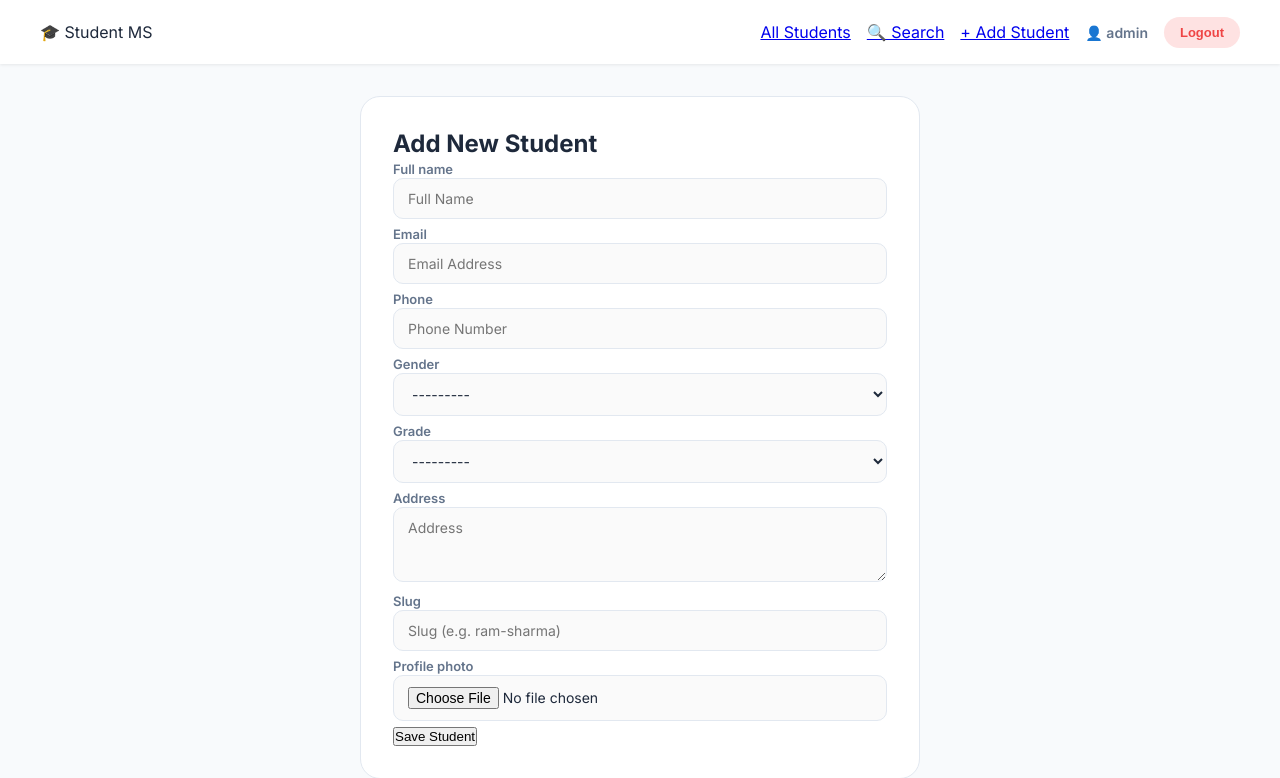
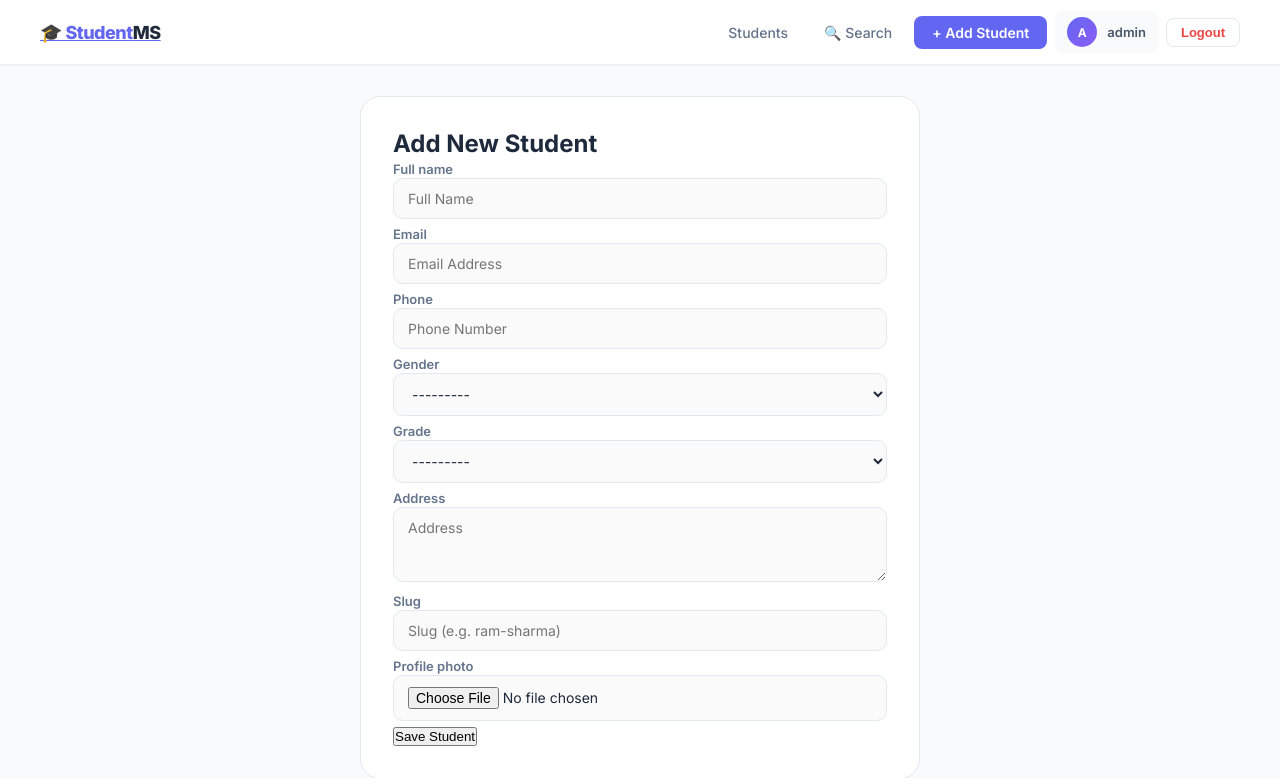
Before and after one commit to krimongurung524-rgb/Student-management-system, a Django app: page /students/create/ in a window 1280 px wide. Shown: the top 778 px of the page. Run offline with Django 5.2, Linux system fonts and the light colour scheme; a user stored in the database is signed in.

Commit message:
navbar is modified

```diff
--- a/studentms/templates/core/navbar.html
+++ b/studentms/templates/core/navbar.html
@@ -1,22 +1,23 @@
 <nav>
-    <span class="logo">🎓 Student MS</span>
-    <div style="display:flex; align-items:center; gap:16px;">
-        <a href="{% url 'student_list' %}">All Students</a>
-        <a href="{% url 'student_search' %}">🔍 Search</a>
-        <a href="{% url 'student_create' %}" class="btn-pill">+ Add Student</a>
+    <a href="{% url 'student_list' %}" class="nav-logo">
+        🎓 Student<span>MS</span>
+    </a>
+
+    <div class="nav-links">
+        <a href="{% url 'student_list' %}" class="nav-link">Students</a>
+        <a href="{% url 'student_search' %}" class="nav-link">🔍 Search</a>
+        <a href="{% url 'student_create' %}" class="nav-btn">+ Add Student</a>
 
         {% if request.user.is_authenticated %}
-            <span style="color:#64748b; font-size:14px; font-weight:600;">
-                👤 {{ request.user.username }}
-            </span>
+            <div class="nav-user">
+                <div class="nav-avatar">
+                    {{ request.user.username|first|upper }}
+                </div>
+                {{ request.user.username }}
+            </div>
             <form method="POST" action="{% url 'logout_view' %}" style="margin:0;">
                 {% csrf_token %}
-                <button type="submit"
-                        style="background:#fee2e2; color:#ef4444; border:none;
-                               padding:8px 16px; border-radius:999px; cursor:pointer;
-                               font-size:13px; font-weight:600;">
-                    Logout
-                </button>
+                <button type="submit" class="logout-btn">Logout</button>
             </form>
         {% endif %}
     </div>
```
